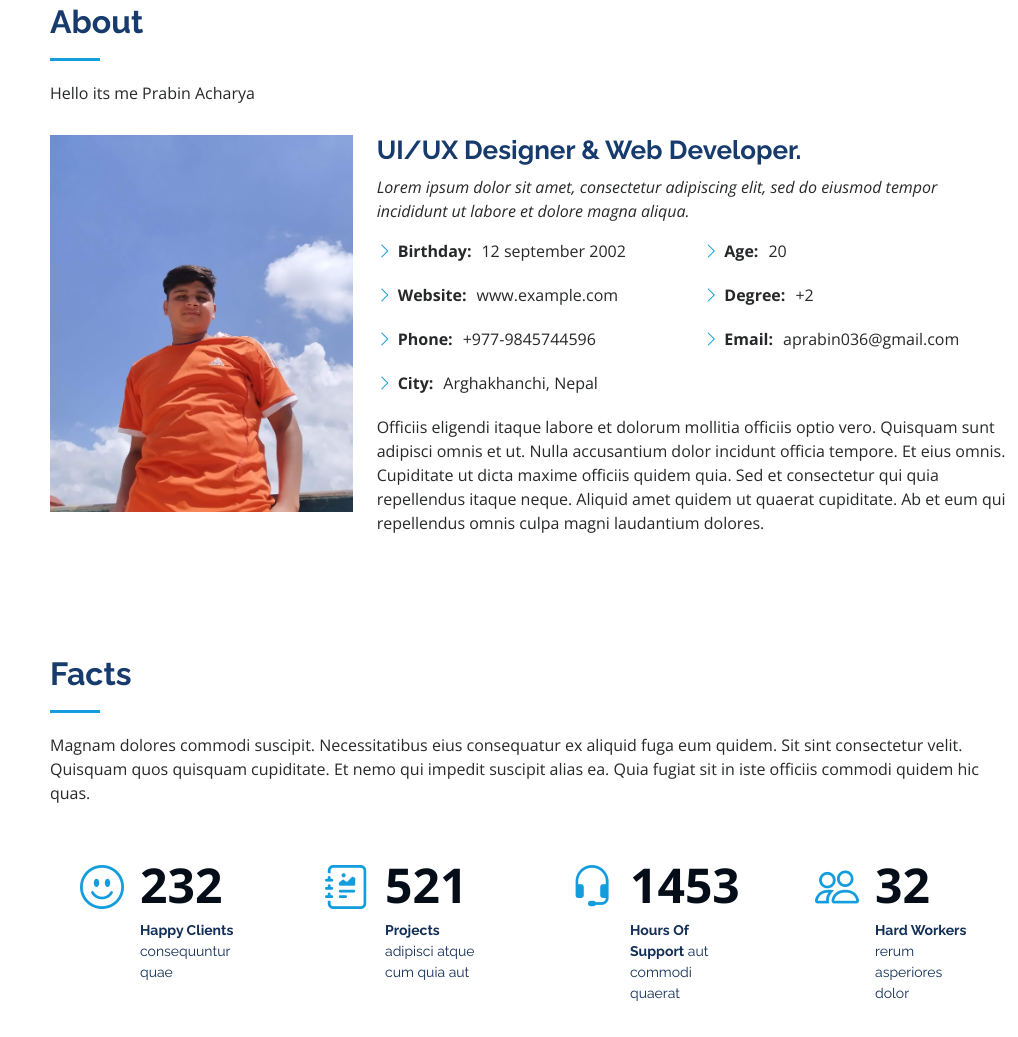
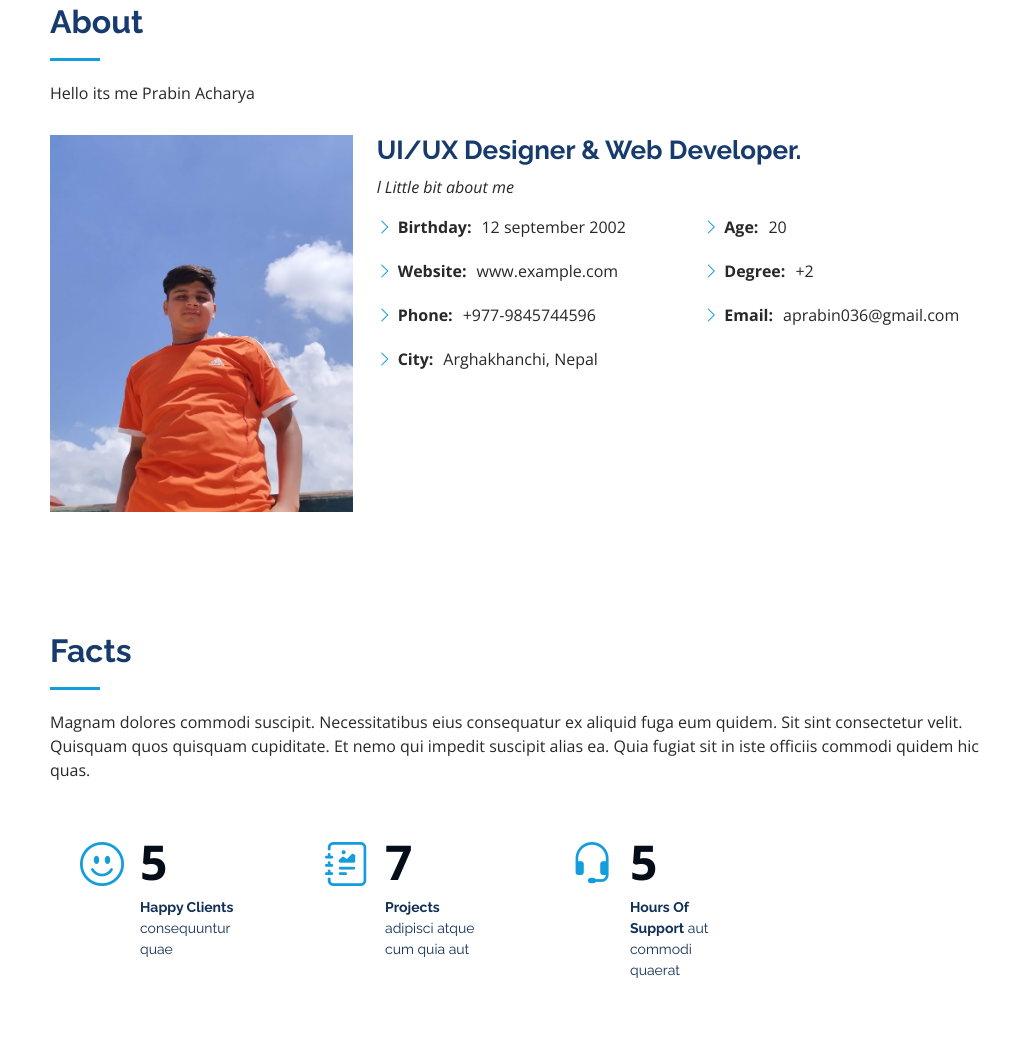
Before and after one commit to Aprabin98/portfolio-website, a plain HTML site: page index.html in a window 1280 px wide. Shown: the part 857-1894 px from the top of the page, without its empty margins (262-1280 px from the left). Drawn offline with nearby package versions, Linux system fonts and the light colour scheme.

Commit message:
again modified

```diff
--- a/index.html
+++ b/index.html
@@ -47,7 +47,7 @@
 
       <div class="profile">
         <img src="assets/img/profile-img.jpg" alt="" class="img-fluid rounded-circle">
-        <h1 class="text-light"><a href="index.html">Alex Smith</a></h1>
+        <h1 class="text-light"><a href="index.html">Prabin Acharya</a></h1>
         <div class="social-links mt-3 text-center">
           <a href="https://twitter.com/aprabin045" class="twitter"><i class="bx bxl-twitter"></i></a>
           <a href="https://www.facebook.com/prabin.acharya.980315" class="facebook"><i class="bx bxl-facebook"></i></a>
@@ -96,8 +96,8 @@
           <div class="col-lg-8 pt-4 pt-lg-0 content" data-aos="fade-left">
             <h3>UI/UX Designer &amp; Web Developer.</h3>
             <p class="fst-italic">
-              Lorem ipsum dolor sit amet, consectetur adipiscing elit, sed do eiusmod tempor incididunt ut labore et dolore
-              magna aliqua.
+            l
+            Little bit about me
             </p>
             <div class="row">
               <div class="col-lg-6">
@@ -117,10 +117,7 @@
                 </ul>
               </div>
             </div>
-            <p>
-              Officiis eligendi itaque labore et dolorum mollitia officiis optio vero. Quisquam sunt adipisci omnis et ut. Nulla accusantium dolor incidunt officia tempore. Et eius omnis.
-              Cupiditate ut dicta maxime officiis quidem quia. Sed et consectetur qui quia repellendus itaque neque. Aliquid amet quidem ut quaerat cupiditate. Ab et eum qui repellendus omnis culpa magni laudantium dolores.
-            </p>
+
           </div>
         </div>
 
@@ -141,7 +138,7 @@
           <div class="col-lg-3 col-md-6 d-md-flex align-items-md-stretch" data-aos="fade-up">
             <div class="count-box">
               <i class="bi bi-emoji-smile"></i>
-              <span data-purecounter-start="0" data-purecounter-end="232" data-purecounter-duration="1" class="purecounter"></span>
+              <span data-purecounter-start="0" data-purecounter-end="5" data-purecounter-duration="1" class="purecounter"></span>
               <p><strong>Happy Clients</strong> consequuntur quae</p>
             </div>
           </div>
@@ -149,7 +146,7 @@
           <div class="col-lg-3 col-md-6 d-md-flex align-items-md-stretch" data-aos="fade-up" data-aos-delay="100">
             <div class="count-box">
               <i class="bi bi-journal-richtext"></i>
-              <span data-purecounter-start="0" data-purecounter-end="521" data-purecounter-duration="1" class="purecounter"></span>
+              <span data-purecounter-start="0" data-purecounter-end="7" data-purecounter-duration="1" class="purecounter"></span>
               <p><strong>Projects</strong> adipisci atque cum quia aut</p>
             </div>
           </div>
@@ -157,17 +154,13 @@
           <div class="col-lg-3 col-md-6 d-md-flex align-items-md-stretch" data-aos="fade-up" data-aos-delay="200">
             <div class="count-box">
               <i class="bi bi-headset"></i>
-              <span data-purecounter-start="0" data-purecounter-end="1453" data-purecounter-duration="1" class="purecounter"></span>
+              <span data-purecounter-start="0" data-purecounter-end="5" data-purecounter-duration="1" class="purecounter"></span>
               <p><strong>Hours Of Support</strong> aut commodi quaerat</p>
             </div>
           </div>
 
           <div class="col-lg-3 col-md-6 d-md-flex align-items-md-stretch" data-aos="fade-up" data-aos-delay="300">
-            <div class="count-box">
-              <i class="bi bi-people"></i>
-              <span data-purecounter-start="0" data-purecounter-end="32" data-purecounter-duration="1" class="purecounter"></span>
-              <p><strong>Hard Workers</strong> rerum asperiores dolor</p>
-            </div>
+
           </div>
 
         </div>
```
